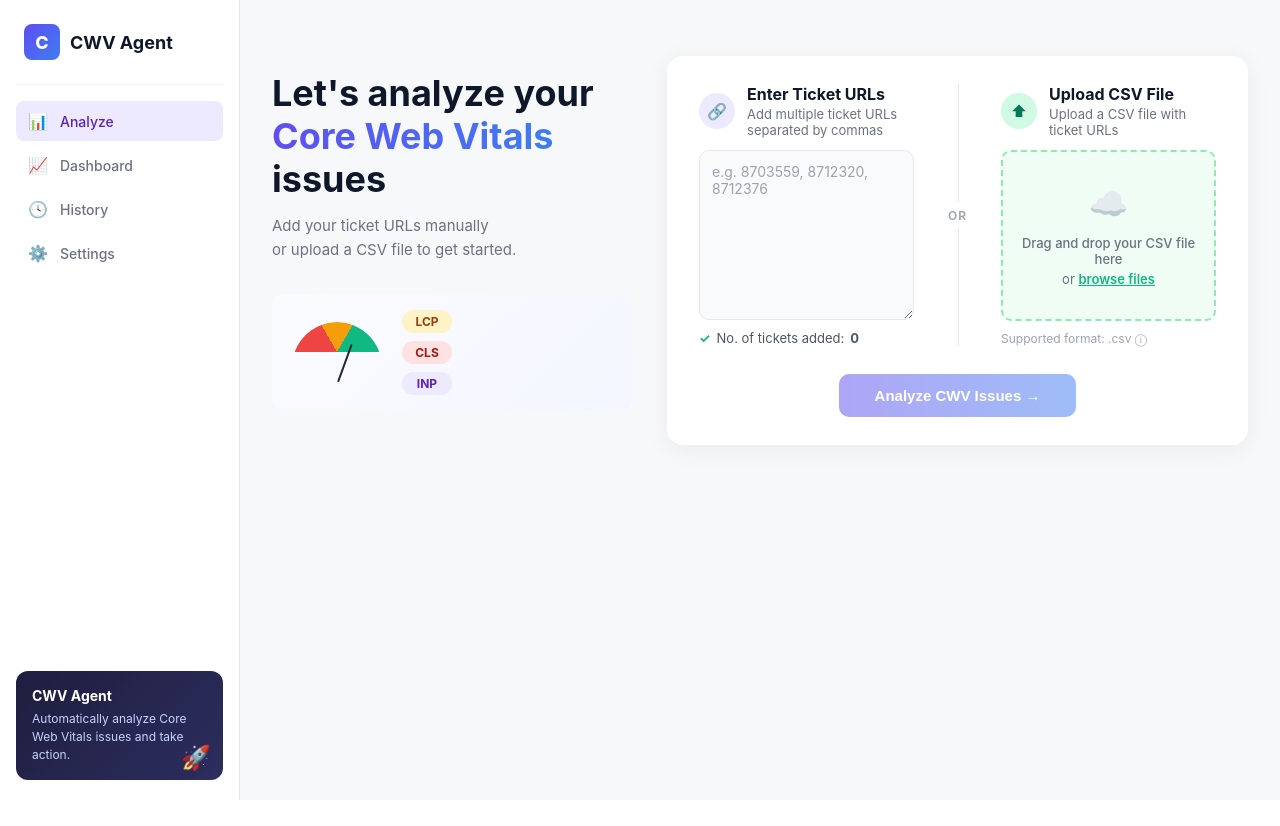
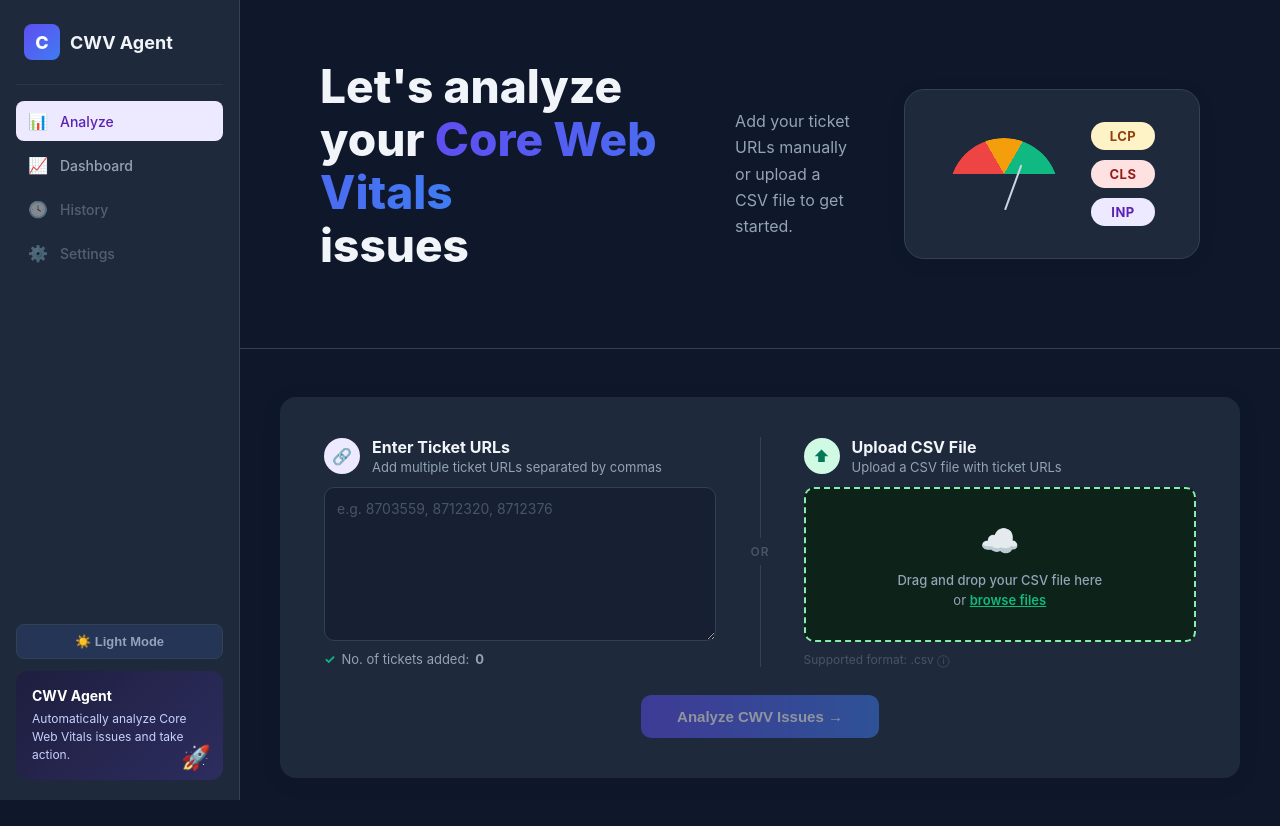
Before and after one commit to sachin9990/Cwv-agent, a React (Vite) app in the folder client/: page / in a window 1280 px wide. Before the commit the page ends 800 px from the top, so only its background shows below. Built offline with nearby package versions, Linux system fonts and the light colour scheme.

Commit message:
Css changes done

```diff
--- a/client/index.html
+++ b/client/index.html
@@ -1,5 +1,5 @@
 <!doctype html>
-<html lang="en">
+<html lang="en" data-theme="dark">
   <head>
     <meta charset="UTF-8" />
     <link rel="icon" type="image/svg+xml" href="/favicon.svg" />
--- a/client/src/App.css
+++ b/client/src/App.css
@@ -1,14 +1,15 @@
 .app-root {
   display: flex;
   min-height: 100vh;
-  background: #f6f8fa;
+  background: var(--bg-app);
   font-family: -apple-system, BlinkMacSystemFont, "Segoe UI", Roboto, "Helvetica Neue",
     Arial, sans-serif;
-  color: #1f2937;
+  color: var(--text-body);
+  transition: background-color 0.25s ease;
 }
 
 .main-content {
   flex: 1;
   min-width: 0;
-  padding: 24px 0 60px;
+  padding: 0;
 }
--- a/client/src/App.tsx
+++ b/client/src/App.tsx
@@ -1,18 +1,41 @@
-import { useState } from "react";
+import { useEffect, useState } from "react";
 import AnalyzeTickets from "./components/AnalyzeTickets";
 import CWVDashboard from "./components/CWVDashBoard";
 import Sidebar from "./components/Sidebar";
 import "./App.css";
 
+export type Page = "analyze" | "dashboard";
+
 function App() {
+  const [page, setPage] = useState<Page>("analyze");
   const [dashboardData, setDashboardData] = useState<any[]>([]);
+  const [theme, setTheme] = useState<"light" | "dark">(() => {
+    return (localStorage.getItem("cwv-theme") as "light" | "dark") ?? "dark";
+  });
+
+  useEffect(() => {
+    document.documentElement.setAttribute("data-theme", theme);
+    localStorage.setItem("cwv-theme", theme);
+  }, [theme]);
+
+  const toggleTheme = () => setTheme((t) => (t === "dark" ? "light" : "dark"));
+
+  const handleResult = (data: any[]) => {
+    setDashboardData(data);
+    setPage("dashboard");
+  };
 
   return (
     <div className="app-root">
-      <Sidebar />
+      <Sidebar
+        theme={theme}
+        onToggleTheme={toggleTheme}
+        activePage={page}
+        onNavigate={setPage}
+      />
       <main className="main-content">
-        <AnalyzeTickets onResult={setDashboardData} />
-        {dashboardData.length > 0 && <CWVDashboard data={dashboardData} />}
+        {page === "analyze" && <AnalyzeTickets onResult={handleResult} />}
+        {page === "dashboard" && <CWVDashboard data={dashboardData} />}
       </main>
     </div>
   );
--- a/client/src/components/AnalyzeTickets.css
+++ b/client/src/components/AnalyzeTickets.css
@@ -1,27 +1,25 @@
 .analyze-section {
-  display: grid;
-  grid-template-columns: 1fr 1.6fr;
-  gap: 32px;
-  max-width: 1280px;
-  margin: 32px auto;
-  padding: 0 32px;
-  align-items: stretch;
+  display: flex;
+  flex-direction: column;
+  width: 100%;
 }
 
-/* Hero */
+/* Hero — full-width banner, content spread left/right */
 .analyze-hero {
   display: flex;
-  flex-direction: column;
-  justify-content: flex-start;
-  padding: 16px 0;
+  align-items: center;
+  justify-content: space-between;
+  gap: 48px;
+  padding: 60px 80px;
+  border-bottom: 1px solid var(--border);
 }
 
 .hero-title {
-  font-size: 36px;
-  font-weight: 700;
-  line-height: 1.2;
-  color: #0f172a;
-  margin: 0 0 12px;
+  font-size: 46px;
+  font-weight: 800;
+  line-height: 1.15;
+  color: var(--text-primary);
+  margin: 0 0 16px;
 }
 
 .hero-accent {
@@ -32,25 +30,28 @@
 }
 
 .hero-subtitle {
-  font-size: 15px;
-  color: #6b7280;
-  line-height: 1.6;
-  margin: 0 0 32px;
+  font-size: 16px;
+  color: var(--text-muted);
+  line-height: 1.65;
+  margin: 0;
+  max-width: 420px;
 }
 
 .hero-illustration {
+  flex-shrink: 0;
   display: flex;
   align-items: center;
-  gap: 20px;
-  padding: 16px 20px;
-  background: linear-gradient(135deg, #fafbff 0%, #f4f6ff 100%);
-  border-radius: 12px;
-  max-width: 360px;
+  gap: 32px;
+  padding: 32px 44px;
+  background: var(--bg-card);
+  border: 1px solid var(--border);
+  border-radius: 20px;
+  box-shadow: 0 4px 20px rgba(0, 0, 0, 0.06);
 }
 
 .hero-gauge {
-  width: 90px;
-  height: 60px;
+  width: 110px;
+  height: 72px;
   position: relative;
   flex-shrink: 0;
 }
@@ -69,8 +70,8 @@
     #10b981 180deg,
     transparent 180deg
   );
-  -webkit-mask: radial-gradient(circle at 50% 100%, transparent 22px, black 23px);
-  mask: radial-gradient(circle at 50% 100%, transparent 22px, black 23px);
+  -webkit-mask: radial-gradient(circle at 50% 100%, transparent 26px, black 27px);
+  mask: radial-gradient(circle at 50% 100%, transparent 26px, black 27px);
 }
 
 .gauge-needle {
@@ -78,8 +79,8 @@
   bottom: 0;
   left: 50%;
   width: 2px;
-  height: 40px;
-  background: #1f2937;
+  height: 48px;
+  background: var(--text-body);
   transform-origin: bottom;
   transform: rotate(20deg);
   border-radius: 2px;
@@ -88,16 +89,17 @@
 .hero-chips {
   display: flex;
   flex-direction: column;
-  gap: 8px;
+  gap: 10px;
 }
 
 .hero-chip {
-  padding: 4px 12px;
+  padding: 6px 18px;
   border-radius: 20px;
-  font-size: 12px;
+  font-size: 13px;
   font-weight: 700;
   text-align: center;
-  min-width: 50px;
+  min-width: 64px;
+  letter-spacing: 0.5px;
 }
 
 .hero-chip.lcp {
@@ -115,12 +117,16 @@
   color: #5b21b6;
 }
 
-/* Input card */
+/* Input card — centered below hero */
 .analyze-card {
-  background: #fff;
-  padding: 28px 32px;
+  background: var(--bg-card);
+  padding: 40px 44px;
   border-radius: 16px;
   box-shadow: 0 4px 24px rgba(0, 0, 0, 0.06);
+  transition: background-color 0.25s ease;
+  max-width: 960px;
+  width: 100%;
+  margin: 48px auto;
 }
 
 .analyze-row {
@@ -147,12 +153,12 @@
   margin: 0;
   font-size: 16px;
   font-weight: 700;
-  color: #0f172a;
+  color: var(--text-primary);
 }
 
 .ax-header p {
   margin: 2px 0 0;
-  color: #6b7280;
+  color: var(--text-muted);
   font-size: 13px;
 }
 
@@ -181,30 +187,31 @@ textarea {
   width: 100%;
   flex: 1;
   min-height: 140px;
-  border: 1px solid #e5e7eb;
+  border: 1px solid var(--border);
   border-radius: 10px;
   padding: 12px;
   font-size: 14px;
-  background: #f9fafb;
+  background: var(--bg-elevated);
   resize: vertical;
   font-family: inherit;
-  color: #1f2937;
+  color: var(--text-body);
+  transition: background-color 0.25s ease, border-color 0.25s ease;
 }
 
 textarea:focus {
   outline: none;
   border-color: #5f4ef1;
-  background: #fff;
+  background: var(--bg-card);
 }
 
 textarea::placeholder {
-  color: #9ca3af;
+  color: var(--text-faint);
 }
 
 .status {
   margin-top: 10px;
   font-size: 13px;
-  color: #4b5563;
+  color: var(--text-muted);
   display: flex;
   align-items: center;
   gap: 6px;
@@ -229,15 +236,15 @@ textarea::placeholder {
   bottom: 0;
   left: 50%;
   width: 1px;
-  background: #e5e7eb;
+  background: var(--border);
 }
 
 .analyze-divider span {
   position: relative;
-  background: #fff;
+  background: var(--bg-card);
   padding: 6px 10px;
   font-size: 12px;
-  color: #9ca3af;
+  color: var(--text-faint);
   font-weight: 600;
   letter-spacing: 1px;
 }
@@ -249,7 +256,7 @@ textarea::placeholder {
   border: 2px dashed #86efac;
   border-radius: 10px;
   text-align: center;
-  background: #f0fdf4;
+  background: var(--dropzone-bg);
   cursor: pointer;
   transition: background 0.15s ease, border-color 0.15s ease;
   display: flex;
@@ -260,7 +267,7 @@ textarea::placeholder {
 }
 
 .dropzone:hover {
-  background: #dcfce7;
+  background: var(--dropzone-hover-bg);
   border-color: #4ade80;
 }
 
@@ -272,14 +279,14 @@ textarea::placeholder {
 .dropzone-main {
   margin: 0;
   font-size: 14px;
-  color: #374151;
+  color: var(--text-body);
   font-weight: 500;
 }
 
 .dropzone p {
   margin: 4px 0 0;
   font-size: 13px;
-  color: #6b7280;
+  color: var(--text-muted);
 }
 
 .browse {
@@ -298,7 +305,7 @@ textarea::placeholder {
 .hint {
   margin-top: 10px;
   font-size: 12px;
-  color: #9ca3af;
+  color: var(--text-faint);
 }
 
 .analyze-footer {
@@ -331,15 +338,26 @@ textarea::placeholder {
 }
 
 @media (max-width: 1024px) {
-  .analyze-section {
-    grid-template-columns: 1fr;
+  .analyze-hero {
+    flex-direction: column;
+    align-items: flex-start;
+    padding: 40px 32px;
+    gap: 32px;
   }
+
+  .analyze-card {
+    margin: 32px 24px;
+    padding: 28px 24px;
+  }
+
   .analyze-row {
     grid-template-columns: 1fr;
   }
+
   .analyze-divider {
     height: 24px;
   }
+
   .analyze-divider::before {
     top: 50%;
     bottom: auto;
--- a/client/src/components/AnalyzeTickets.tsx
+++ b/client/src/components/AnalyzeTickets.tsx
@@ -67,13 +67,6 @@ export default function AnalyzeTickets({ onResult }: AnalyzeTicketsProps) {
       });
       const data = await response.json();
       if (onResult) onResult(data);
-
-      // Auto-scroll to dashboard once data is back
-      setTimeout(() => {
-        document
-          .getElementById("dashboard")
-          ?.scrollIntoView({ behavior: "smooth", block: "start" });
-      }, 100);
     } catch (err) {
       console.error("Error submitting form:", err);
       alert("Failed to analyze tickets. Is the backend running on port 8000?");
@@ -85,7 +78,7 @@ export default function AnalyzeTickets({ onResult }: AnalyzeTicketsProps) {
   const canSubmit = ticketInput.trim().length > 0 || fileName.length > 0;
 
   return (
-    <section className="analyze-section" id="analyze">
+    <section className="analyze-section">
       <div className="analyze-hero">
         <h1 className="hero-title">
           Let's analyze your{" "}
--- a/client/src/components/SideBar.css
+++ b/client/src/components/SideBar.css
@@ -1,14 +1,15 @@
 .sidebar {
   width: 240px;
   min-height: 100vh;
-  background: #fff;
-  border-right: 1px solid #e5e7eb;
+  background: var(--bg-card);
+  border-right: 1px solid var(--border);
   display: flex;
   flex-direction: column;
   padding: 20px 16px;
   position: sticky;
   top: 0;
   align-self: flex-start;
+  transition: background-color 0.25s ease, border-color 0.25s ease;
 }
 
 .sidebar-header {
@@ -16,7 +17,7 @@
   align-items: center;
   gap: 10px;
   padding: 4px 8px 24px;
-  border-bottom: 1px solid #f3f4f6;
+  border-bottom: 1px solid var(--border-subtle);
   margin-bottom: 16px;
 }
 
@@ -37,7 +38,7 @@
   margin: 0;
   font-size: 18px;
   font-weight: 700;
-  color: #0f172a;
+  color: var(--text-primary);
 }
 
 .menu {
@@ -57,20 +58,26 @@
   padding: 10px 12px;
   border-radius: 8px;
   cursor: pointer;
-  color: #6b7280;
+  color: var(--text-muted);
   font-size: 14px;
   transition: background 0.15s ease, color 0.15s ease;
 }
 
 .menu-item:hover {
-  background: #f3f4f6;
-  color: #374151;
+  background: var(--bg-subtle);
+  color: var(--text-body);
 }
 
 .menu-item.active {
   background: #ede9fe;
   color: #5b21b6;
   font-weight: 600;
+}
+
+.menu-item.disabled {
+  cursor: default;
+  opacity: 0.45;
+  pointer-events: none;
 }
 
 .menu-icon {
@@ -82,8 +89,31 @@
   font-weight: 500;
 }
 
+.theme-toggle {
+  display: flex;
+  align-items: center;
+  justify-content: center;
+  gap: 8px;
+  width: 100%;
+  padding: 9px 12px;
+  margin-bottom: 12px;
+  background: var(--bg-subtle);
+  border: 1px solid var(--border);
+  border-radius: 8px;
+  font-size: 13px;
+  font-weight: 600;
+  color: var(--text-muted);
+  cursor: pointer;
+  transition: background 0.15s ease, color 0.15s ease, border-color 0.15s ease;
+}
+
+.theme-toggle:hover {
+  background: var(--border);
+  color: var(--text-primary);
+}
+
 .sidebar-promo {
-  margin-top: 16px;
+  margin-top: 0;
   background: linear-gradient(135deg, #1e1e3f 0%, #2d2d5f 100%);
   color: #fff;
   border-radius: 12px;
--- a/client/src/components/Sidebar.tsx
+++ b/client/src/components/Sidebar.tsx
@@ -1,52 +1,29 @@
-import { useEffect, useState } from "react";
 import "./Sidebar.css";
+import type { Page } from "../App";
 
 type MenuItem = {
   text: string;
   icon: string;
-  target?: string;
+  page?: Page;
+};
+
+type SidebarProps = {
+  theme: "light" | "dark";
+  onToggleTheme: () => void;
+  activePage: Page;
+  onNavigate: (page: Page) => void;
 };
 
 const menuItems: MenuItem[] = [
-  { text: "Analyze", icon: "📊", target: "analyze" },
-  { text: "Dashboard", icon: "📈", target: "dashboard" },
+  { text: "Analyze", icon: "📊", page: "analyze" },
+  { text: "Dashboard", icon: "📈", page: "dashboard" },
   { text: "History", icon: "🕓" },
   { text: "Settings", icon: "⚙️" },
 ];
 
-export default function Sidebar() {
-  const [active, setActive] = useState<string>("Analyze");
-
-  // Auto-highlight the menu item whose section is in view
-  useEffect(() => {
-    const sections = menuItems
-      .filter((m) => m.target)
-      .map((m) => ({ text: m.text, el: document.getElementById(m.target!) }))
-      .filter((s) => s.el !== null) as { text: string; el: HTMLElement }[];
-
-    if (sections.length === 0) return;
-
-    const onScroll = () => {
-      const scrollY = window.scrollY + 120;
-      let current = sections[0].text;
-      for (const s of sections) {
-        if (s.el.offsetTop <= scrollY) current = s.text;
-      }
-      setActive(current);
-    };
-
-    onScroll();
-    window.addEventListener("scroll", onScroll, { passive: true });
-    return () => window.removeEventListener("scroll", onScroll);
-  }, []);
-
+export default function Sidebar({ theme, onToggleTheme, activePage, onNavigate }: SidebarProps) {
   const handleClick = (item: MenuItem) => {
-    setActive(item.text);
-    if (item.target) {
-      document
-        .getElementById(item.target)
-        ?.scrollIntoView({ behavior: "smooth", block: "start" });
-    }
+    if (item.page) onNavigate(item.page);
   };
 
   return (
@@ -60,7 +37,7 @@ export default function Sidebar() {
         {menuItems.map((item) => (
           <li
             key={item.text}
-            className={`menu-item${active === item.text ? " active" : ""}`}
+            className={`menu-item${item.page === activePage ? " active" : ""}${!item.page ? " disabled" : ""}`}
             onClick={() => handleClick(item)}
           >
             <span className="menu-icon">{item.icon}</span>
@@ -68,6 +45,10 @@ export default function Sidebar() {
           </li>
         ))}
       </ul>
+
+      <button className="theme-toggle" onClick={onToggleTheme}>
+        {theme === "dark" ? "☀️ Light Mode" : "🌙 Dark Mode"}
+      </button>
 
       <div className="sidebar-promo">
         <div className="sidebar-promo-title">CWV Agent</div>
--- a/client/src/index.css
+++ b/client/src/index.css
@@ -1,5 +1,65 @@
 *, *::before, *::after {
- box-sizing: border-box;
- margin: 0;
- padding: 0;
+  box-sizing: border-box;
+  margin: 0;
+  padding: 0;
 }
+
+html[data-theme="light"] {
+  --bg-app: #f6f8fa;
+  --bg-card: #ffffff;
+  --bg-elevated: #f9fafb;
+  --bg-subtle: #f3f4f6;
+  --bg-hover: #fafbfc;
+  --text-primary: #0f172a;
+  --text-body: #374151;
+  --text-muted: #6b7280;
+  --text-faint: #9ca3af;
+  --border: #e5e7eb;
+  --border-subtle: #f3f4f6;
+  --link: #2563eb;
+  --summary-total-bg: #f1f3ff;
+  --summary-total-border: #e0e3ff;
+  --summary-good-bg: #ecfdf5;
+  --summary-good-border: #d1fae5;
+  --summary-warning-bg: #fef2f2;
+  --summary-warning-border: #fee2e2;
+  --summary-critical-bg: #fff7ed;
+  --summary-critical-border: #ffedd5;
+  --hero-bg: linear-gradient(135deg, #fafbff 0%, #f4f6ff 100%);
+  --dropzone-bg: #f0fdf4;
+  --dropzone-hover-bg: #dcfce7;
+  --action-comment-bg: #ffffff;
+  --action-comment-border: #bfdbfe;
+  --action-comment-color: #2563eb;
+  --select-bg: #ffffff;
+}
+
+html[data-theme="dark"] {
+  --bg-app: #0f172a;
+  --bg-card: #1e293b;
+  --bg-elevated: #162032;
+  --bg-subtle: #243555;
+  --bg-hover: #243555;
+  --text-primary: #f1f5f9;
+  --text-body: #cbd5e1;
+  --text-muted: #94a3b8;
+  --text-faint: #475569;
+  --border: #334155;
+  --border-subtle: #243555;
+  --link: #60a5fa;
+  --summary-total-bg: rgba(99, 102, 241, 0.12);
+  --summary-total-border: rgba(99, 102, 241, 0.25);
+  --summary-good-bg: rgba(16, 185, 129, 0.12);
+  --summary-good-border: rgba(16, 185, 129, 0.25);
+  --summary-warning-bg: rgba(239, 68, 68, 0.12);
+  --summary-warning-border: rgba(239, 68, 68, 0.25);
+  --summary-critical-bg: rgba(249, 115, 22, 0.12);
+  --summary-critical-border: rgba(249, 115, 22, 0.25);
+  --hero-bg: linear-gradient(135deg, #162032 0%, #1a2540 100%);
+  --dropzone-bg: #0d2218;
+  --dropzone-hover-bg: #0f2b1d;
+  --action-comment-bg: #1e293b;
+  --action-comment-border: #1d4ed8;
+  --action-comment-color: #93c5fd;
+  --select-bg: #1e293b;
+}
```
Also changed, not shown: client/src/components/CWVDashBoard.css (+101 -143 lines), client/src/components/CWVDashBoard.tsx (+8 -48 lines), client/src/components/TimeRangePicker.css (+7 -24 lines), client/src/components/TimeRangePicker.tsx (+3 -18 lines), 2 other files (tests, documents, lock files or other folders).
